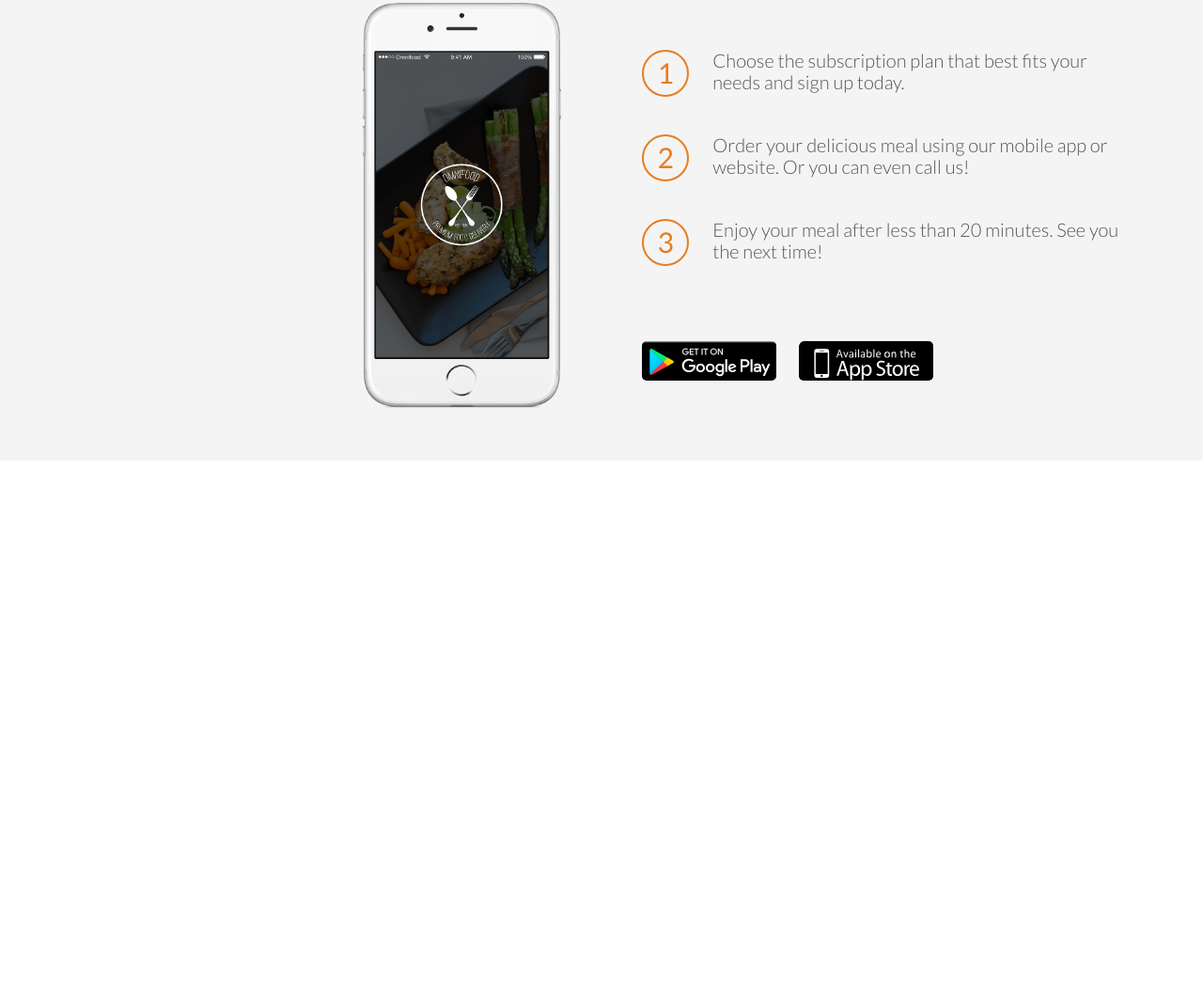
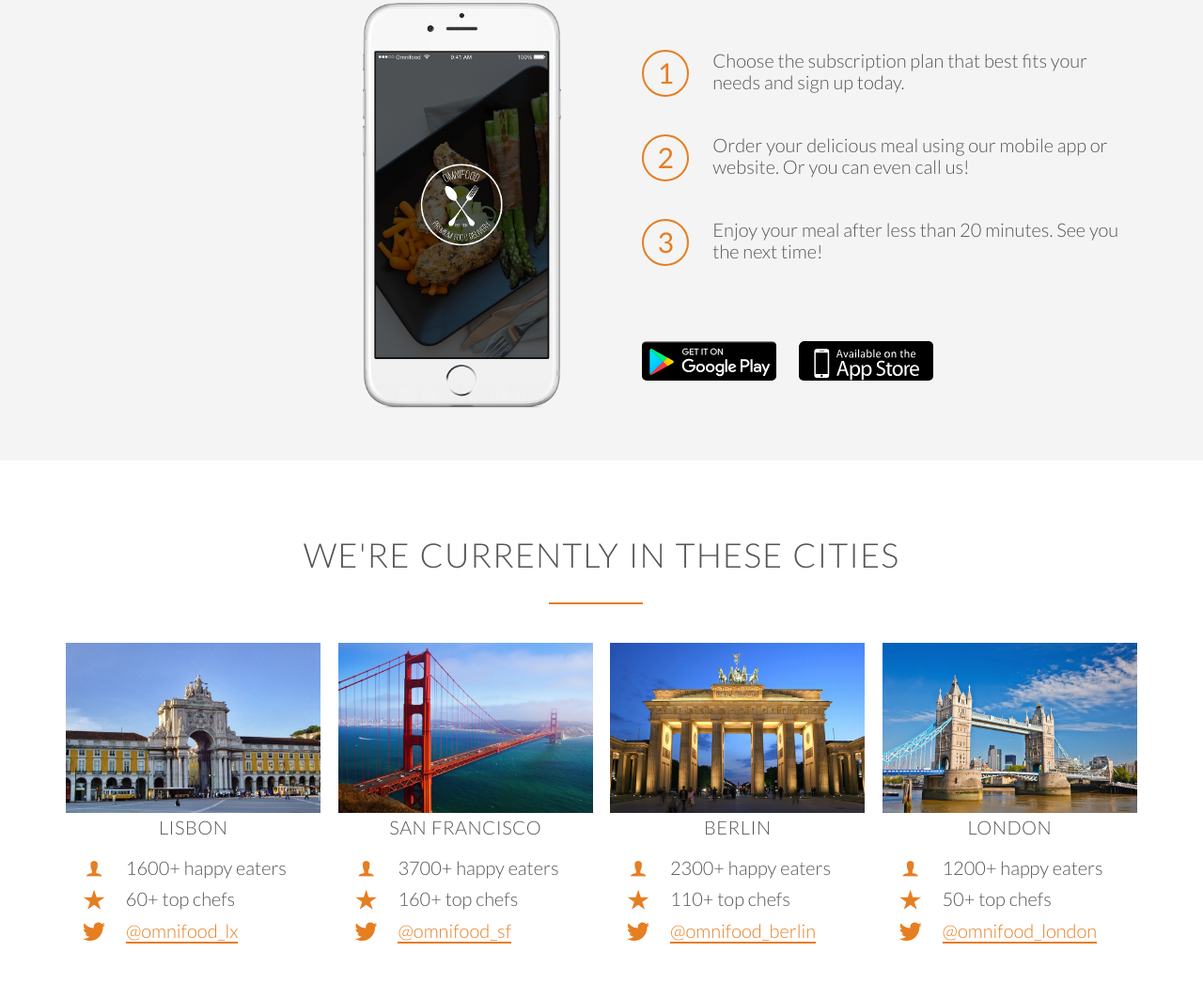
Before and after one commit to antonsos/omnifood, a plain HTML site: page index.html in a window 1280 px wide. Shown: the part 2113-3176 px from the top of the page at 94% size. Before the commit the page ends 2603 px from the top, so only its background shows below. Drawn offline with Linux system fonts and the light colour scheme; files whose address does not match are found by name.

Commit message:
added cities section and photo, fixed home-page hidden

```diff
--- a/index.html
+++ b/index.html
@@ -164,5 +164,92 @@
       </div>
     </div>
   </section>
+  <section class="cities">
+    <div class="row">
+      <h2 class="cities__title">We're currently in these cities</h2>
+    </div>
+    <div class="row">
+      <div class="col span-1-of-4">
+        <div class="cities__card">
+          <div class="cities__box-img">
+            <img src="resources/img/cities-page/lisbon.jpg" alt="Lisbon">
+          </div>
+          <h3 class="cities__card-title">Lisbon</h3>
+          <p class="cities__card-feature">
+            <span class="ion-ios-person ion--color ion--size"></span>
+            1600+ happy eaters
+          </p>
+          <p class="cities__card-feature">
+            <span class="ion-ios-star ion--color ion--size"></span>
+            60+ top chefs
+          </p>
+          <p class="cities__card-feature">
+            <span class="ion-social-twitter ion--color ion--size"></span>
+            <a href="#" class="cities__link">@omnifood_lx</a>
+          </p>
+        </div>
+      </div>
+      <div class="col span-1-of-4">
+        <div class="cities__card">
+          <div class="cities__box-img">
+            <img src="resources/img/cities-page/san-francisco.jpg" alt="San Francisco">
+          </div>
+          <h3 class="cities__card-title">San Francisco</h3>
+          <p class="cities__card-feature">
+            <span class="ion-ios-person ion--color ion--size"></span>
+            3700+ happy eaters
+          </p>
+          <p class="cities__card-feature">
+            <span class="ion-ios-star ion--color ion--size"></span>
+            160+ top chefs
+          </p>
+          <p class="cities__card-feature">
+            <span class="ion-social-twitter ion--color ion--size"></span>
+            <a href="#" class="cities__link">@omnifood_sf</a>
+          </p>
+        </div>
+      </div>
+      <div class="col span-1-of-4">
+        <div class="cities__card">
+          <div class="cities__box-img">
+            <img src="resources/img/cities-page/berlin.jpg" alt="Berlin">
+          </div>
+          <h3 class="cities__card-title">Berlin</h3>
+          <p class="cities__card-feature">
+            <span class="ion-ios-person ion--color ion--size"></span>
+            2300+ happy eaters
+          </p>
+          <p class="cities__card-feature">
+            <span class="ion-ios-star ion--color ion--size"></span>
+            110+ top chefs
+          </p>
+          <p class="cities__card-feature">
+            <span class="ion-social-twitter ion--color ion--size"></span>
+            <a href="#" class="cities__link">@omnifood_berlin</a>
+          </p>
+        </div>
+      </div>
+      <div class="col span-1-of-4">
+        <div class="cities__card">
+          <div class="cities__box-img">
+            <img src="resources/img/cities-page/london.jpg" alt="London">
+          </div>
+          <h3 class="cities__card-title">London</h3>
+          <p class="cities__card-feature">
+            <span class="ion-ios-person ion--color ion--size"></span>
+            1200+ happy eaters
+          </p>
+          <p class="cities__card-feature">
+            <span class="ion-ios-star ion--color ion--size"></span>
+            50+ top chefs
+          </p>
+          <p class="cities__card-feature">
+            <span class="ion-social-twitter ion--color ion--size"></span>
+            <a href="#" class="cities__link">@omnifood_london</a>
+          </p>
+        </div>
+      </div>
+    </div>
+  </section>
 </body>
 </html>
--- a/resources/css/style.css
+++ b/resources/css/style.css
@@ -15,6 +15,7 @@
 
 html,
 body {
+  min-width: 1170px;
   background-color: #fff;
   color: #555;
   font-family: 'Lato', 'Arial', sans-serif;
@@ -103,6 +104,7 @@ h2::after {
                     url(img/home-page/hero-bg.jpg);
   background-size: cover;
   background-position: center;
+  overflow: hidden;
 }
 
 .header-page__text-box {
@@ -407,3 +409,55 @@ h2::after {
   transform: scale(1.1) translateY(-4px);
   box-shadow: 0 3px 10px rgba(230, 125, 34, .9);
 }
+
+/* --------------------------------------- */
+/* CITIES */
+/* --------------------------------------- */
+
+.cities__box-img {
+  width: 100%;
+}
+
+.cities__box-img img {
+  width: 100%;
+}
+
+.cities__card-feature {
+  padding: 0 15px;
+  margin-bottom: 5px;
+}
+
+.cities__card-feature span {
+  display: inline-block;
+  margin-right: 15px;
+  margin-top: -3px;
+  text-align: center;
+  line-height: 1.2;
+  vertical-align: middle;
+}
+
+.ion--color {
+  color: #e67e22;
+}
+.ion--size {
+  width: 30px;
+  font-size: 130%;
+}
+
+.cities__link:link,
+.cities__link:visited {
+  color: #e67e22;
+  border-bottom: 2px solid #e67e22;
+  text-decoration: none;
+  transition: .2s;
+}
+
+.cities__link:hover,
+.cities__link:focus {
+  color: #555;
+  border-bottom: 2px solid transparent;
+}
+
+.cities__link:active {
+  color: rgba(85, 85, 85, 0.5);
+}
```
Also changed, not shown: resources/img/cities-page/berlin.jpg (added), resources/img/cities-page/lisbon.jpg (added), resources/img/cities-page/london.jpg (added), resources/img/cities-page/san-francisco.jpg (added).
